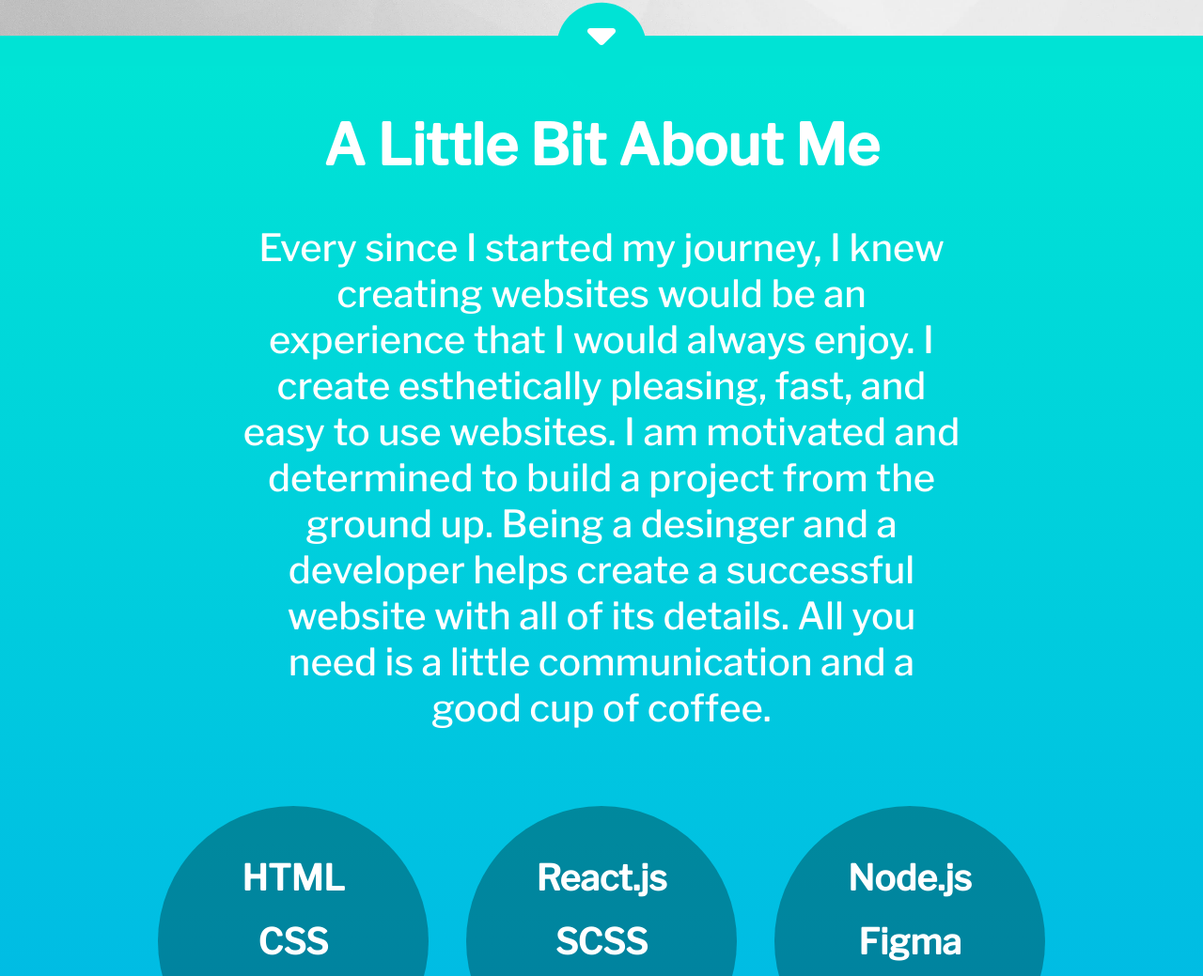
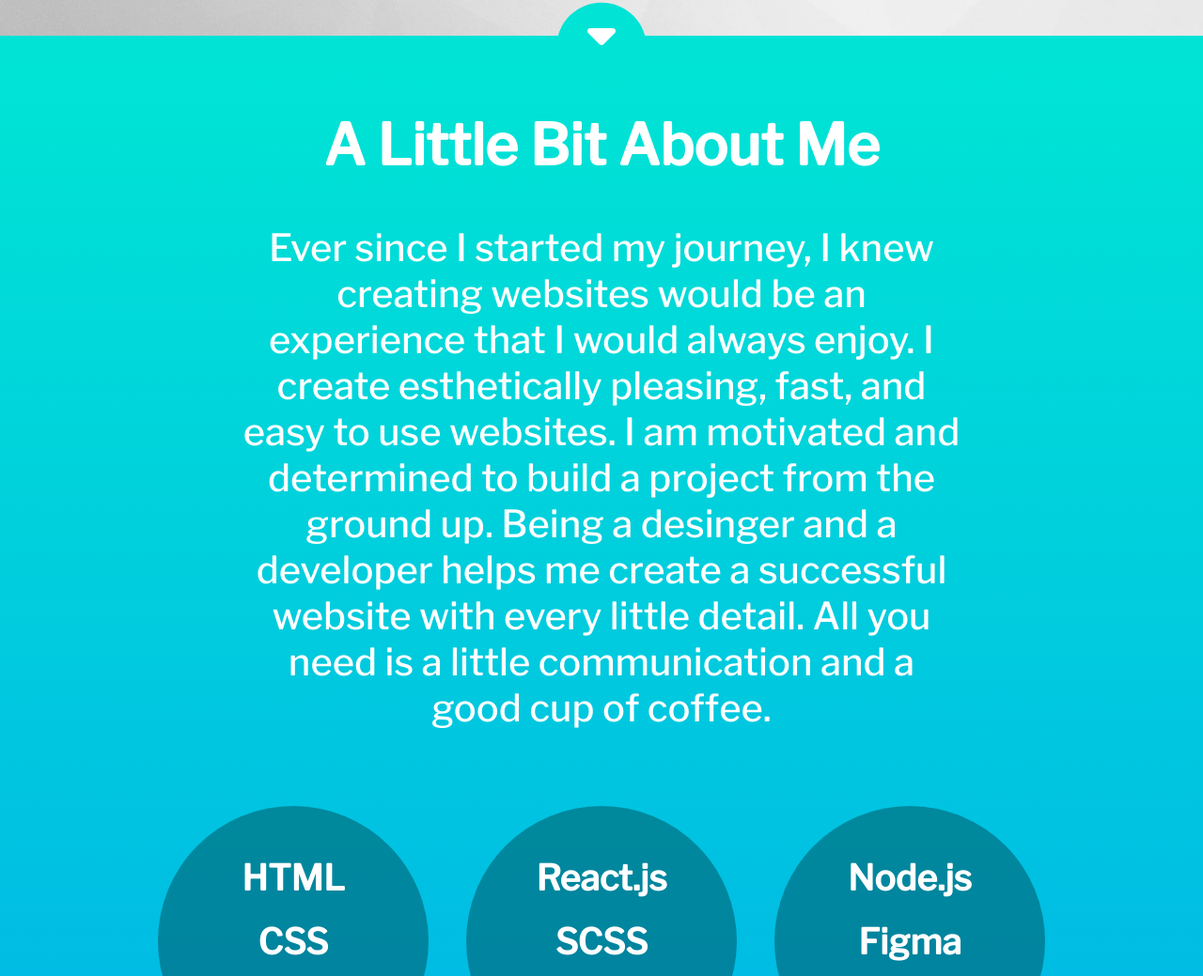
Before and after one commit to 5amonis7/updated_portfolio, a website: page dist/index.html in a window 1280 px wide. Shown: the part 869-1908 px from the top of the page at 94% size. Drawn offline with nearby package versions, Linux system fonts and the light colour scheme.

Commit message:
text change

```diff
--- a/dist/index.html
+++ b/dist/index.html
@@ -115,10 +115,10 @@
 
             <div id="description">
                 <h1>A Little Bit About Me</h1>
-                <p>Every since I started my journey, I knew creating websites would be an experience that I would always
+                <p>Ever since I started my journey, I knew creating websites would be an experience that I would always
                     enjoy. I create esthetically pleasing, fast, and easy to use websites. I am motivated and determined
-                    to build a project from the ground up. Being a desinger and a developer helps create a successful
-                    website with all of its details. All you need is a little communication and a good cup of coffee.
+                    to build a project from the ground up. Being a desinger and a developer helps me create a successful
+                    website with every little detail. All you need is a little communication and a good cup of coffee.
                 </p>
             </div>
 
```
